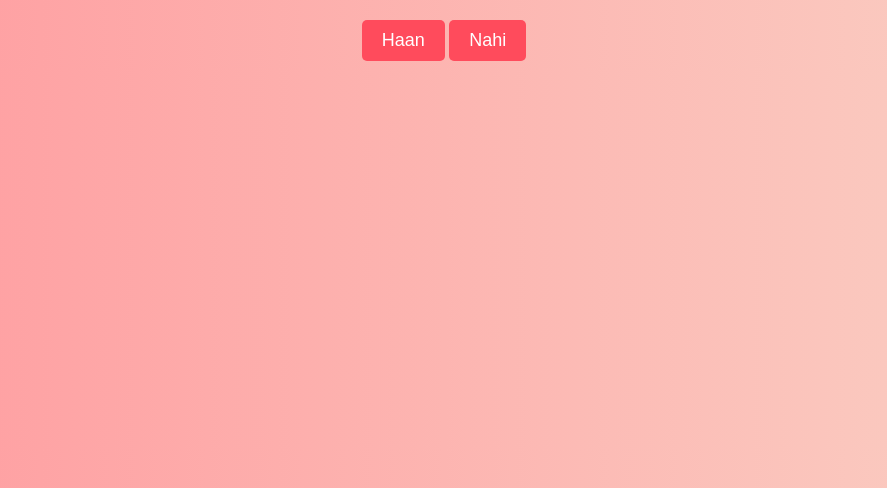
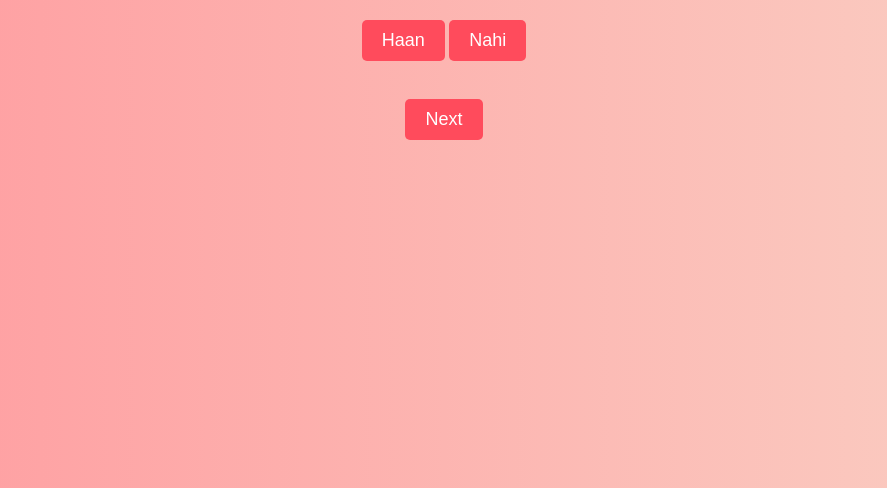
Before and after one commit to koushan5250/Proposal5250, a plain HTML site: page page2.html in a window 1280 px wide. Shown: the part 312-800 px from the top of the page, without its empty margins (196-1083 px from the left). Drawn offline with Linux system fonts and the light colour scheme.

Commit message:
Update page2.html

```diff
--- a/page2.html
+++ b/page2.html
@@ -11,6 +11,8 @@
         <h1>Mishtu, kya tum mujhse pyar karti ho as a friend...? ❤️</h1>
         <button onclick="correctAnswer()">Haan</button>
         <button onclick="wrongAnswer()">Nahi</button>
+        <br><br>
+        <button onclick="goToNextPage('page2.html')">Next</button>
     </div>
     <script src="script.js"></script>
 </body>
```
